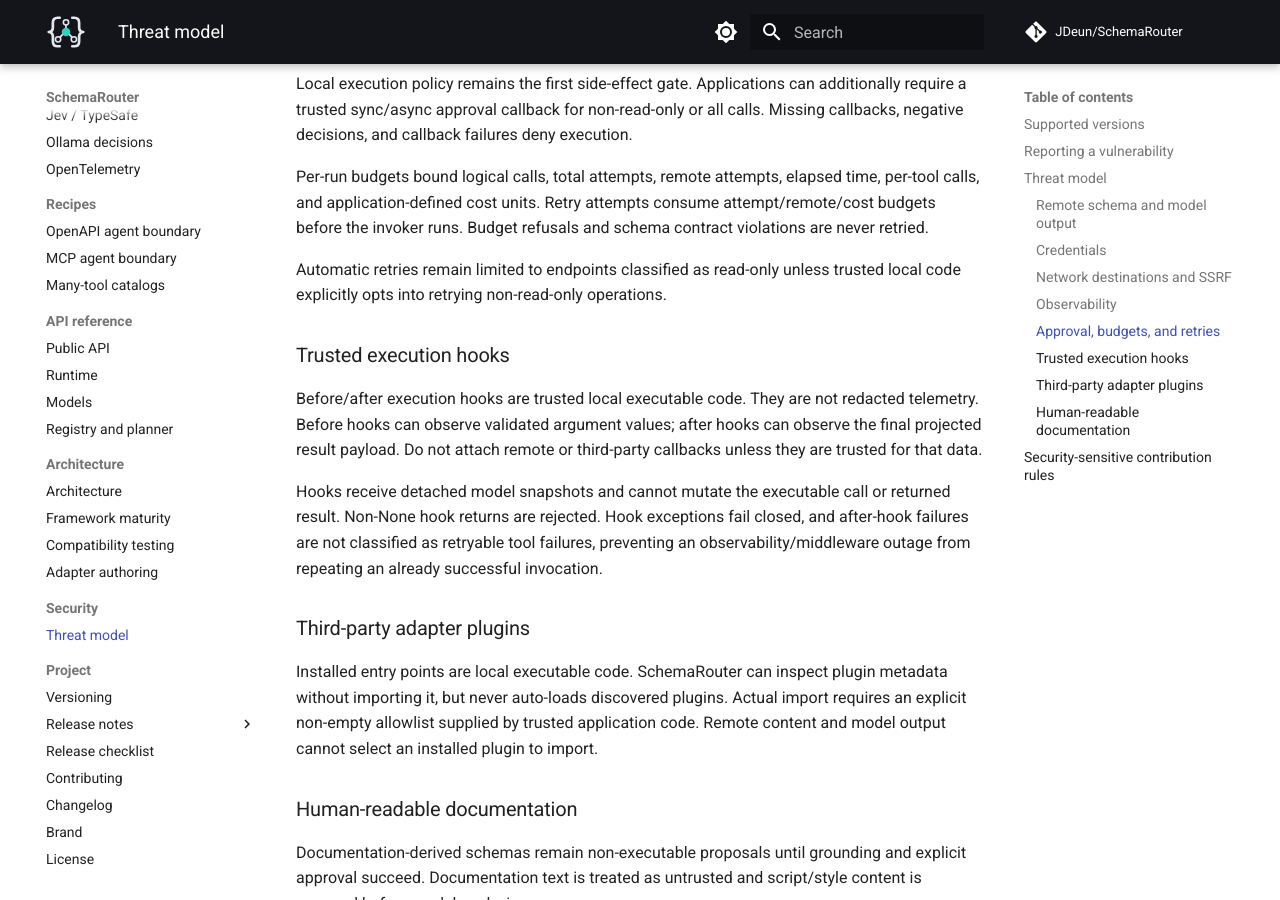
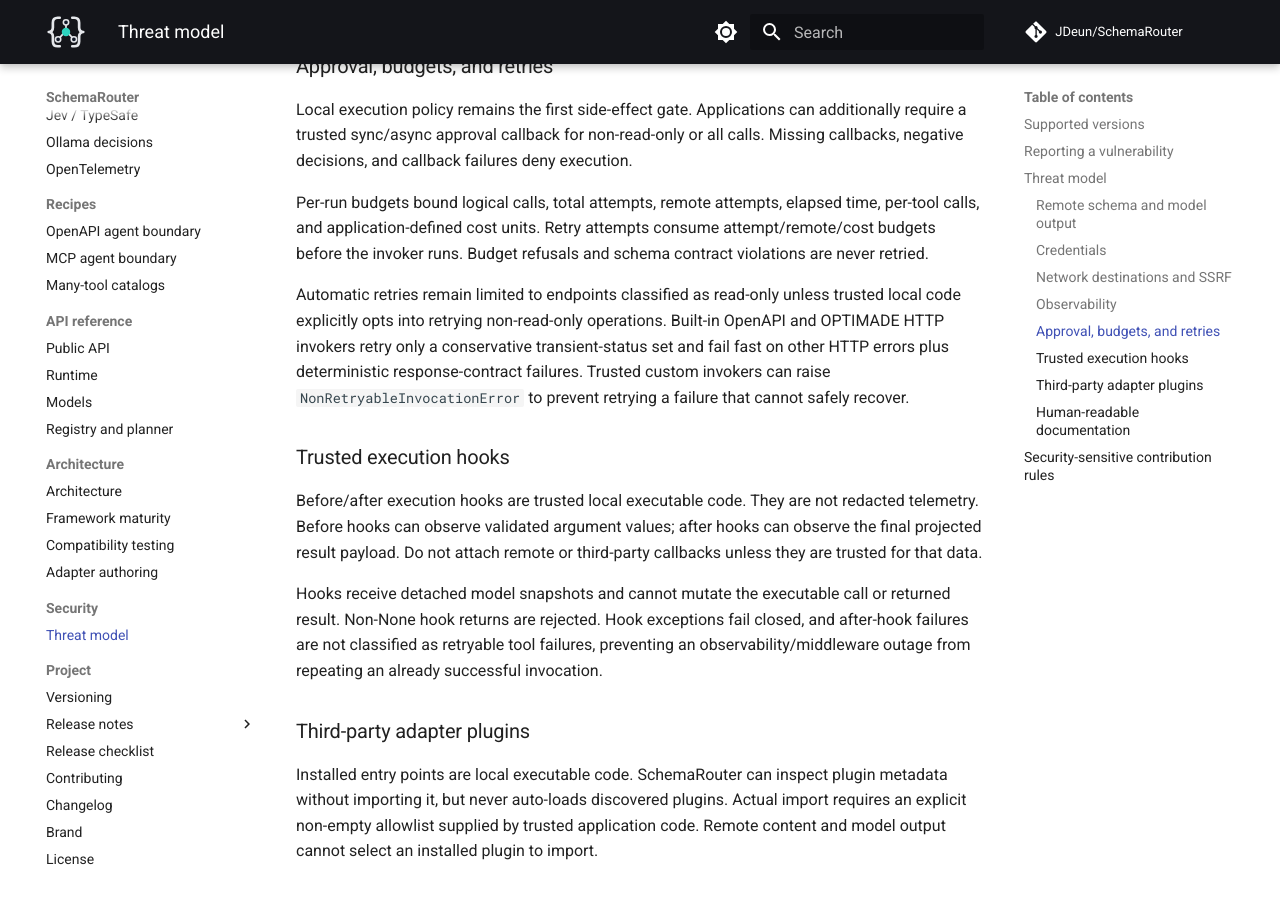
Before and after one commit to JDeun/SchemaRouter, an MkDocs documentation site: the page built from docs/security/threat-model.md, in a window 1280 px wide and 900 px high, scrolled down 2603 px. Built offline with MkDocs 1.6.1 and Material for MkDocs 9.7.7, drawn with Linux system fonts in a browser that asks for light colours; comment, search, counter and statistics services are not loaded; some of the changed text lies outside the part shown.

Commit message:
docs: align threat model with retry classification

```diff
--- a/docs/security/threat-model.md
+++ b/docs/security/threat-model.md
@@ -5,8 +5,9 @@ local application code remains the authority for credentials, side effects, bind
 
 ## Supported versions
 
-SchemaRouter is currently pre-1.0. Security fixes are applied to the latest development/release line.
-Once non-alpha releases are published, supported release lines will be listed here explicitly.
+SchemaRouter is currently pre-1.0. Security fixes are applied to the latest non-prerelease release
+line and the current development line. Older 0.x lines are not guaranteed to receive backports unless
+a release-specific support window is announced.
 
 ## Reporting a vulnerability
 
@@ -107,7 +108,10 @@ and application-defined cost units. Retry attempts consume attempt/remote/cost b
 invoker runs. Budget refusals and schema contract violations are never retried.
 
 Automatic retries remain limited to endpoints classified as read-only unless trusted local code
-explicitly opts into retrying non-read-only operations.
+explicitly opts into retrying non-read-only operations. Built-in OpenAPI and OPTIMADE HTTP invokers
+retry only a conservative transient-status set and fail fast on other HTTP errors plus deterministic
+response-contract failures. Trusted custom invokers can raise `NonRetryableInvocationError` to
+prevent retrying a failure that cannot safely recover.
 
 ### Trusted execution hooks
 
```
